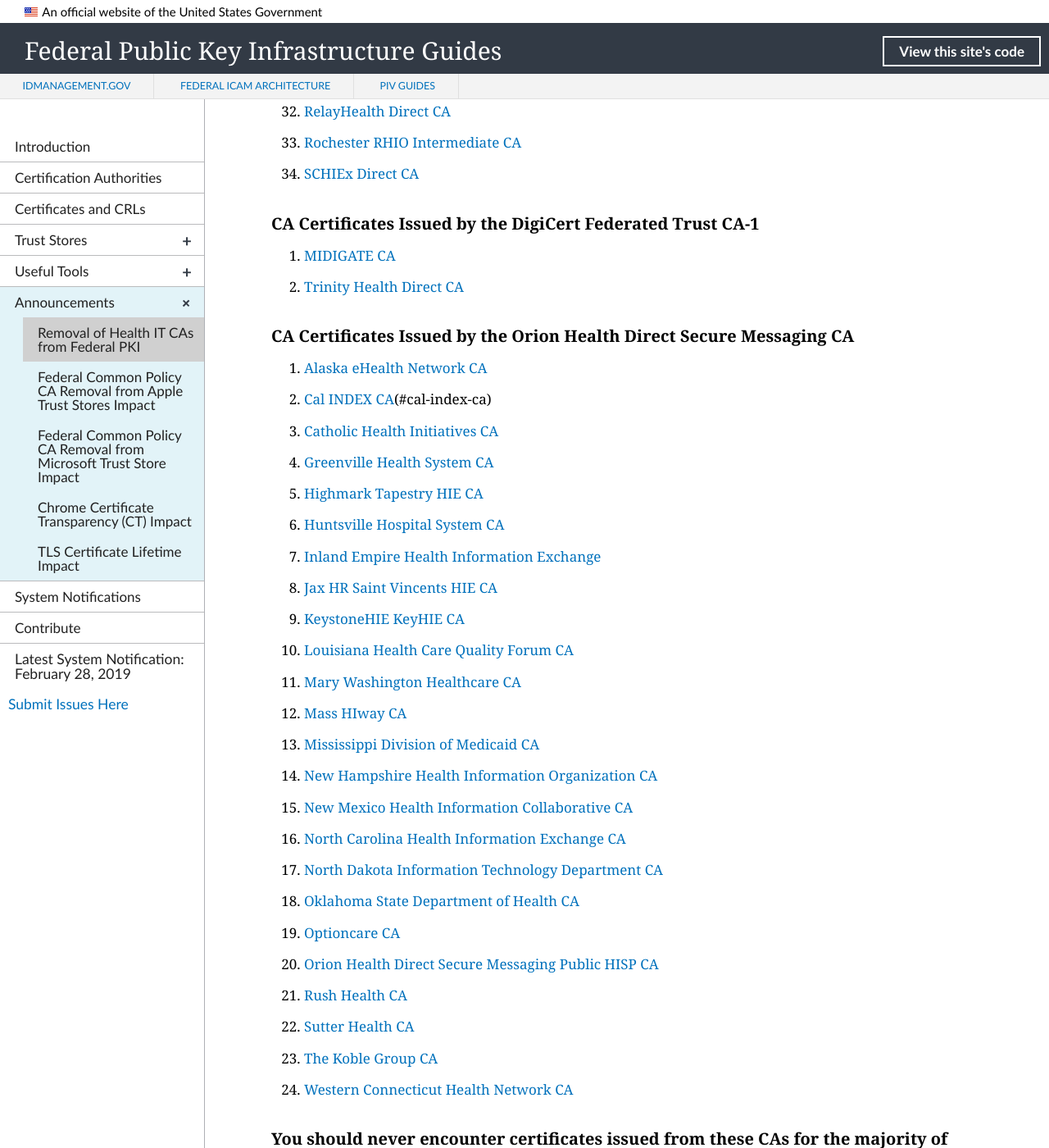
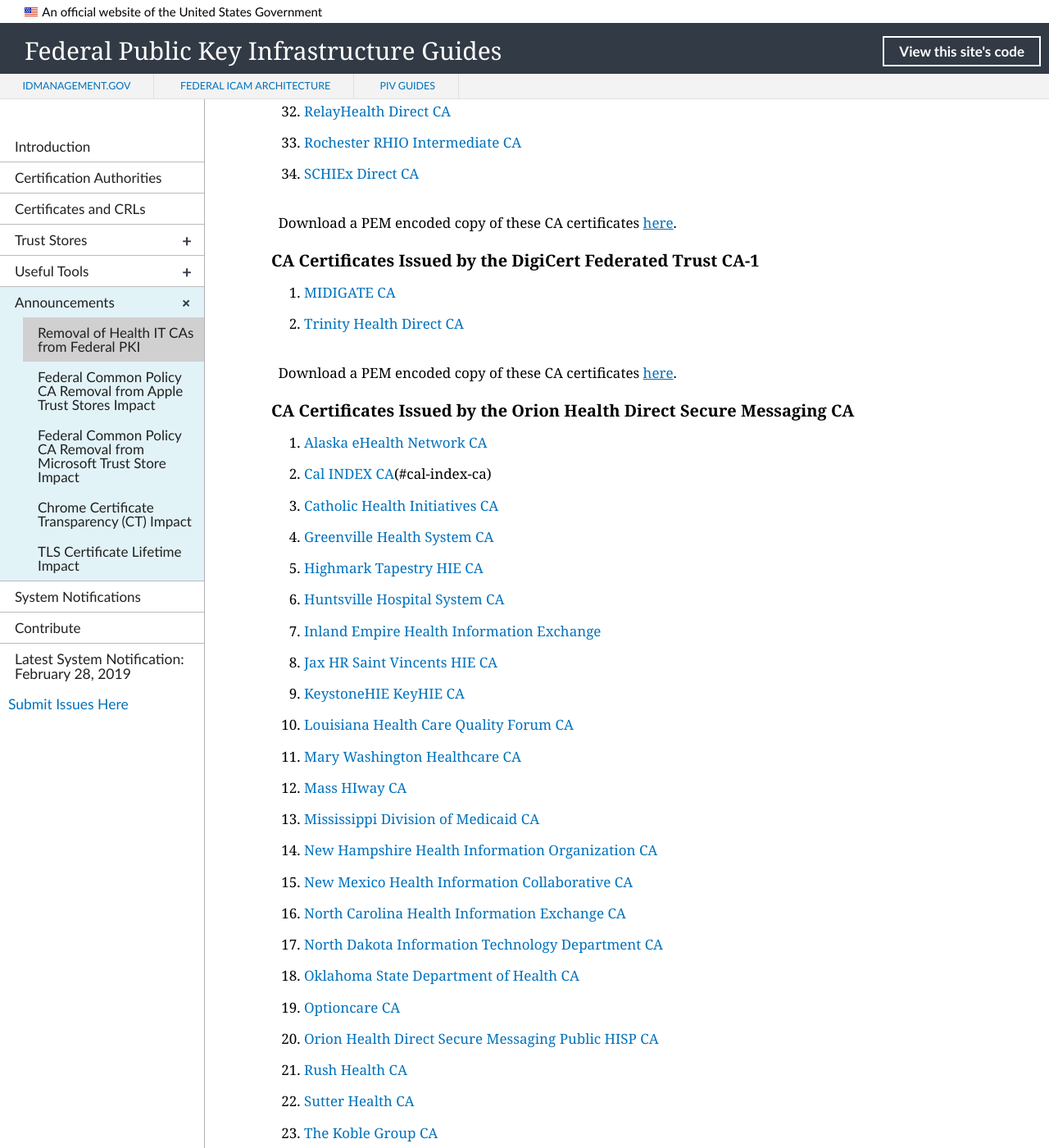
Before and after one commit to GSA/fpki-guides, a Jekyll site: the page built from _announcements/01_health_it_removal.md, in a window 1280 px wide and 1400 px high, scrolled down 2139 px. Shown: the whole window at 82% size. Built offline with Jekyll 4.4.1, drawn with Linux system fonts in a browser that asks for light colours; nearby versions of some CDN libraries; library files that are not in the unit come from our copies; some of the changed text lies outside the part shown.

Commit message:
Update 01_health_it_removal.md

```diff
--- a/_announcements/01_health_it_removal.md
+++ b/_announcements/01_health_it_removal.md
@@ -60,9 +60,14 @@
 1. [Rochester RHIO Intermediate CA](#rochester-rhio-intermediate-ca)
 1. [SCHIEx Direct CA](#schiex-direct-ca)
 
+Download a PEM encoded copy of these CA certificates [here](../../docs/issuedByDigiCertFederatedTrustCA.pem){:target="_blank"}.
+
 ### CA Certificates Issued by the DigiCert Federated Trust CA-1
 1. [MIDIGATE CA](#midigate-ca)
 1. [Trinity Health Direct CA](#trinity-health-direct-ca)
+
+Download a PEM encoded copy of these CA certificates [here](../../docs/issuedByDigiCertFederatedTrustCA-1.pem){:target="_blank"}.
+
 
 ### CA Certificates Issued by the Orion Health Direct Secure Messaging CA
 1. [Alaska eHealth Network CA](#alaska-ehealth-network-ca)
@@ -90,6 +95,7 @@
 1. [The Koble Group CA](#the-koble-group-ca)
 1. [Western Connecticut Health Network CA](#western-connecticut-health-network-ca)
 
+Download a PEM encoded copy of these CA certificates [here](../../docs/issuedByOrionHealthDirectSecureMessagingCA.pem){:target="_blank"}.
 
 ### You should never encounter certificates issued from these CAs for the majority of mission operational use cases including:
 - VPNs
```
